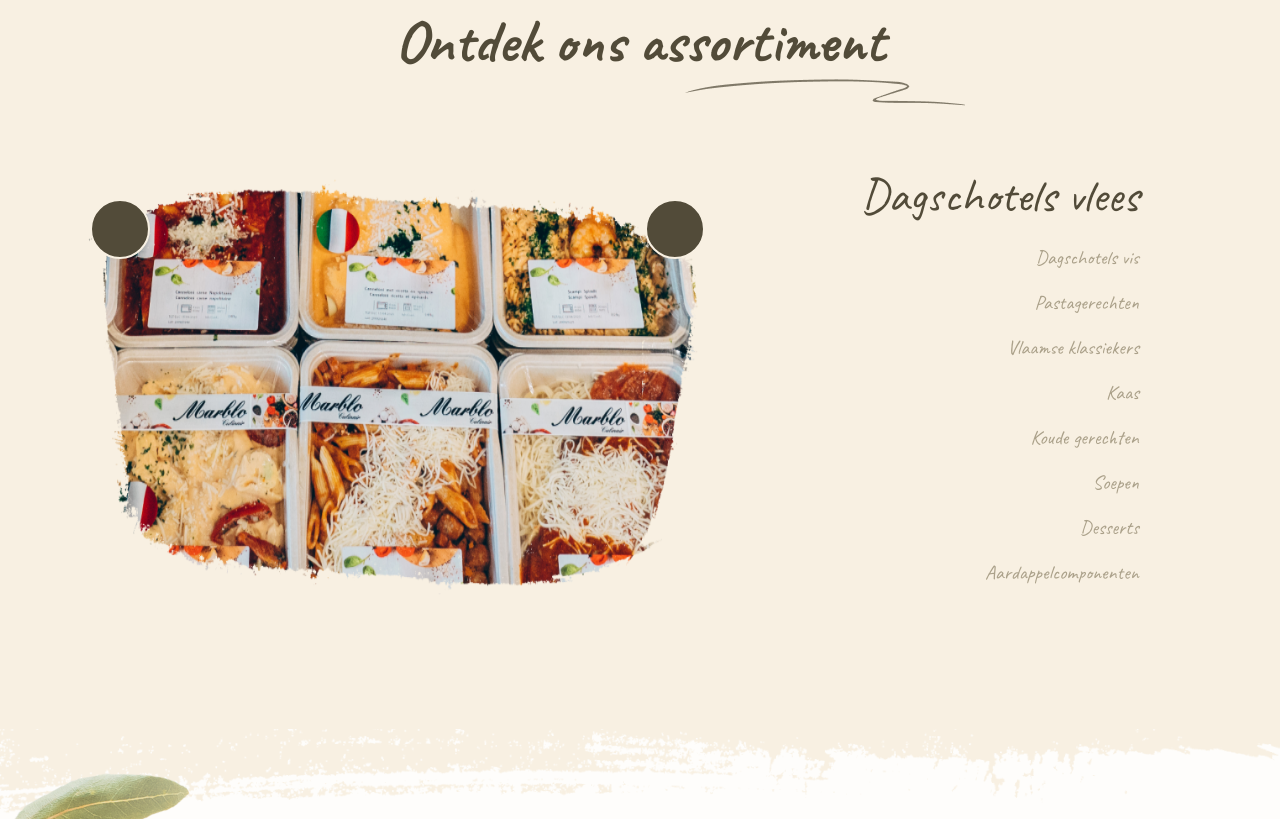
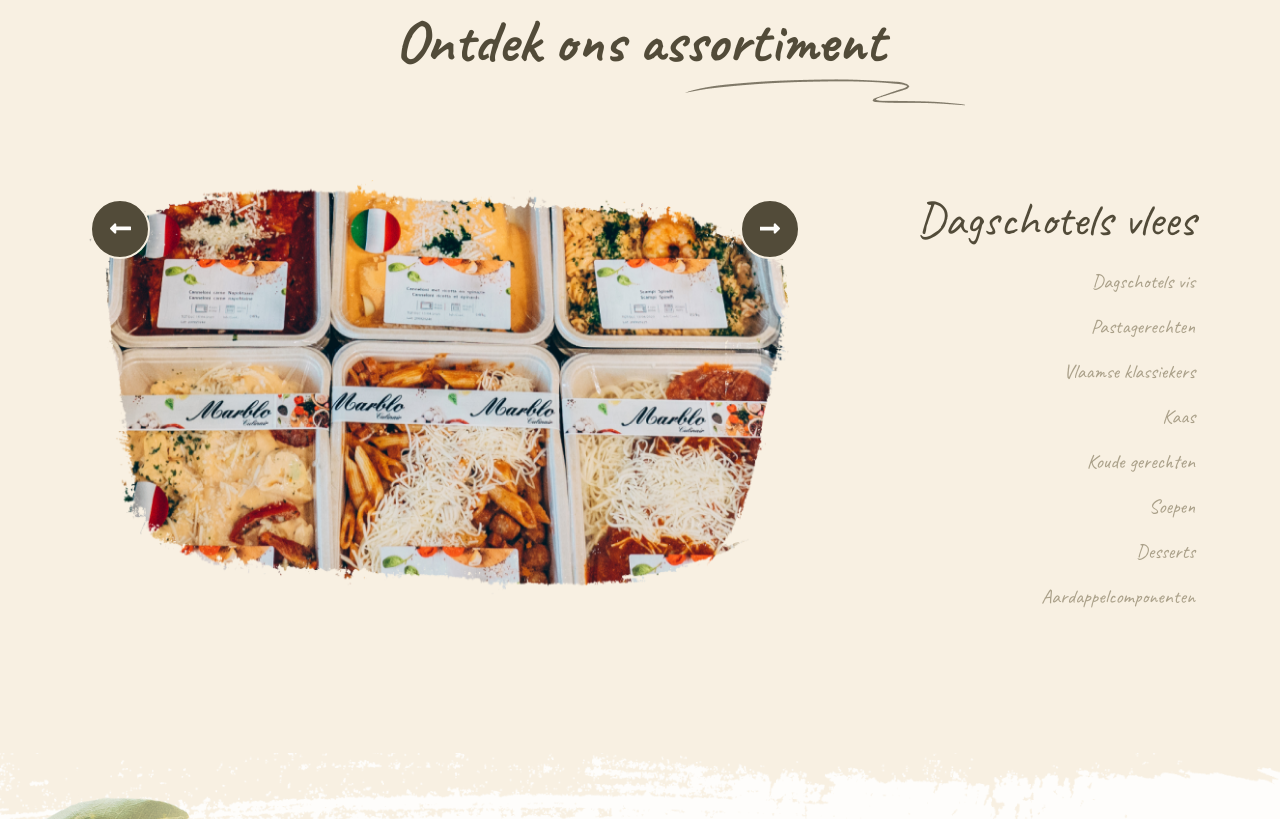
Before and after one commit to sarahuyghe/marblo, a website: page index.html in a window 1280 px wide. Shown: the part 2525-3344 px from the top of the page. Drawn offline with nearby package versions, Linux system fonts and the light colour scheme.

Commit message:
css desktop done

```diff
--- a/css/style.scss
+++ b/css/style.scss
@@ -32,8 +32,7 @@ main section {
 
 .carousel-control-next:hover,
 .carousel-control-prev:hover {
-  width: 70px;
-  height: 70px;
+  transform: scale(1);
   transition: all .5s;
 }
 
@@ -54,6 +53,8 @@ main section {
   top: 0;
   left: 0;
   transform: rotate(90deg);
+  width: 12px;
+  height: 21px
 }
 
 .carousel-control-prev::after {
@@ -64,11 +65,21 @@ main section {
   background-repeat: no-repeat;
   top: 0;
   transform: rotate(-90deg);
+  width: 12px;
+  height: 21px
 }
 
 .carousel-indicators {
   display: flex;
   flex-direction: column;
+  margin: 0;
+  position: relative;
+  display: block;
+  margin-left: auto;
+  margin-right: 0;
+  direction: rtl;
+  width: 10px;
+  line-height: 0;
 }
 
 .carousel-indicators li {
@@ -78,15 +89,17 @@ main section {
   line-height: 25px;
   position: relative;
   text-indent: 0;
-  // opacity: 0;
   width: 100%;
-  margin: 10px 0;
+  padding: 10px 0;
   flex: none;
   background: none;
   border: none;
   height: auto;
   opacity: 1;
-
+  display: inline-block;
+  width: auto;
+  white-space: nowrap;
+  margin: 0;
 }
 
 .carousel-indicators li:hover {
@@ -96,29 +109,10 @@ main section {
   transition: all .5s;
 }
 
-
-
 .carousel-indicators .active {
   font-size: 4.8rem;
   line-height: 6rem;
   color: var(--color-primary);
-}
-
-.carousel-indicators li::after {
-  display: block;
-  -ms-flex: none;
-  flex: none;
-  width: 100%;
-  height: auto;
-  position: relative;
-  background: none;
-  border: 0;
-  color: var(--color-secondary);
-  font-size: 2rem;
-  line-height: 25px;
-  font-weight: 400;
-  text-indent: 1;
-  content: "";
 }
 
 .assortiment {
@@ -200,6 +194,8 @@ main section {
 }
 
 .about {
+  position: relative;
+  z-index: 1;
 
   & .offer {
     position: relative;
@@ -344,7 +340,7 @@ footer {
     display: block;
     right: 0;
     top: -300px;
-
+    z-index: -1;
   }
 
   & .twoPeppers {
--- a/index.html
+++ b/index.html
@@ -103,7 +103,7 @@
           <h1>Ontdek ons assortiment</h1>
         </div>
         <div id="carouselExampleIndicators" class="carousel slide carousel-fade row">
-          <div class="col-7">
+          <div class="col-8">
             <div class="carousel-inner">
               <div class="carousel-item active">
                 <img class="d-block w-100" src="./assets/pasta.png" alt="First slide" width="755" height="416">
@@ -140,7 +140,7 @@
               <span class="sr-only">Next</span>
             </a>
           </div>
-          <div class="col-5">
+          <div class="col-4">
             <ol class="carousel-indicators text-right ">
               <li data-target="#carouselExampleIndicators" data-slide-to="0" class="active">Dagschotels vlees</li>
               <li data-target="#carouselExampleIndicators" data-slide-to="1">Dagschotels vis</li>
```
Also changed, not shown: css/style.css, 2 other files.
